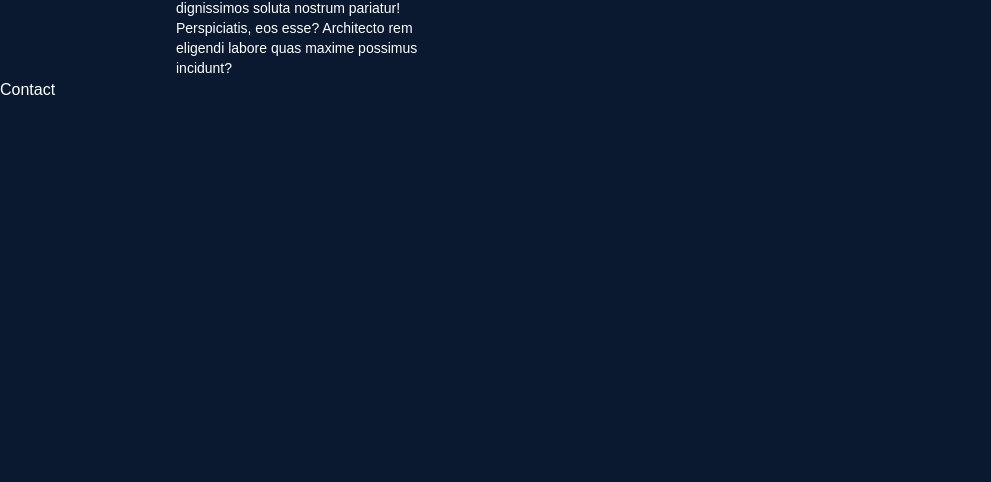
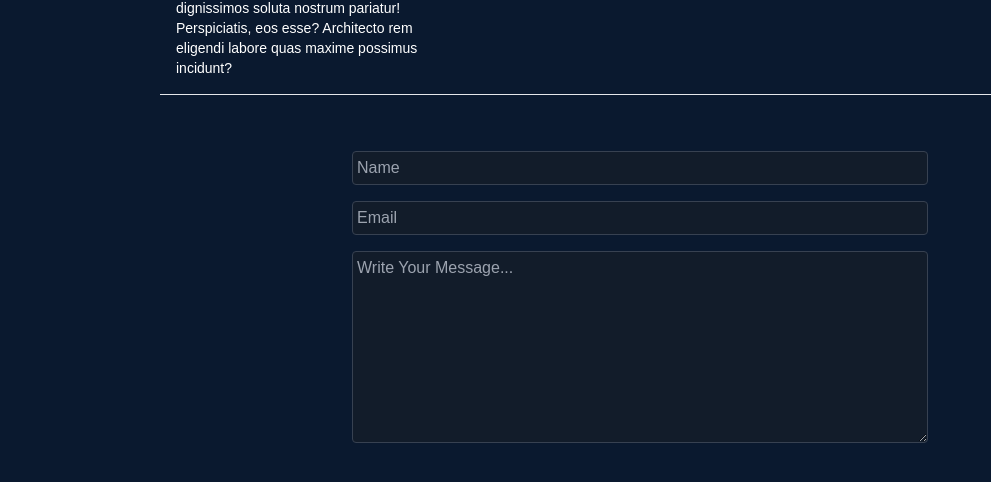
Before and after one commit to Manjeshkgp/portfolio, a React (Create React App) app: page / in a window 1280 px wide. Shown: the part 2322-2804 px from the top of the page, without its empty margins (0-991 px from the left). Before the commit the page ends 2424 px from the top, so only its background shows below. Built offline with nearby package versions, Linux system fonts and the light colour scheme.

Commit message:
Contact Component Created

```diff
--- a/src/components/Contact.jsx
+++ b/src/components/Contact.jsx
@@ -1,9 +1,13 @@
-import React from 'react'
+import React from 'react';
 
 const Contact = () => {
-  return (
-    <div>Contact</div>
-  )
+  return (<>
+    <div className='my-12 flex flex-col mx-6 lg:mx-40 items-center justify-around'>
+    <input type="text" placeholder='Name' className='focus:outline-0 my-2 w-full bg-[#2222225f] rounded md:w-[80%] lg:w-[60%] focus:bg-gray-700 border border-gray-700 p-1'/>
+    <input type="email" placeholder='Email' className='focus:outline-0 my-2 w-full bg-[#2222225f] rounded md:w-[80%] lg:w-[60%] focus:bg-gray-700 border border-gray-700 p-1'/>
+    <textarea name="" id="" placeholder='Write Your Message...' className='focus:outline-0 my-2 w-full bg-[#2222225f] rounded md:w-[80%] lg:w-[60%] h-48 focus:bg-gray-700 border border-gray-700 p-1'></textarea>
+    </div>
+  </>)
 }
 
 export default Contact
--- a/src/components/Projects.jsx
+++ b/src/components/Projects.jsx
@@ -4,7 +4,7 @@ import { AiOutlineGithub, AiOutlineEye } from "react-icons/ai";
 const Projects = () => {
   return (
     <>
-      <div className="flex justify-start items-center flex-wrap mx-6 lg:mx-40 mt-4">
+      <div className="flex justify-start items-center flex-wrap mx-6 lg:mx-40 mt-4 pb-4 border-b">
         <div className="w-full mt-8 gap-2 relative md:w-1/2 lg:w-1/3 flex flex-col justify-evenly items-center">
           <img
             className="w-[90%] h-48 object-cover rounded cursor-pointer"
```
